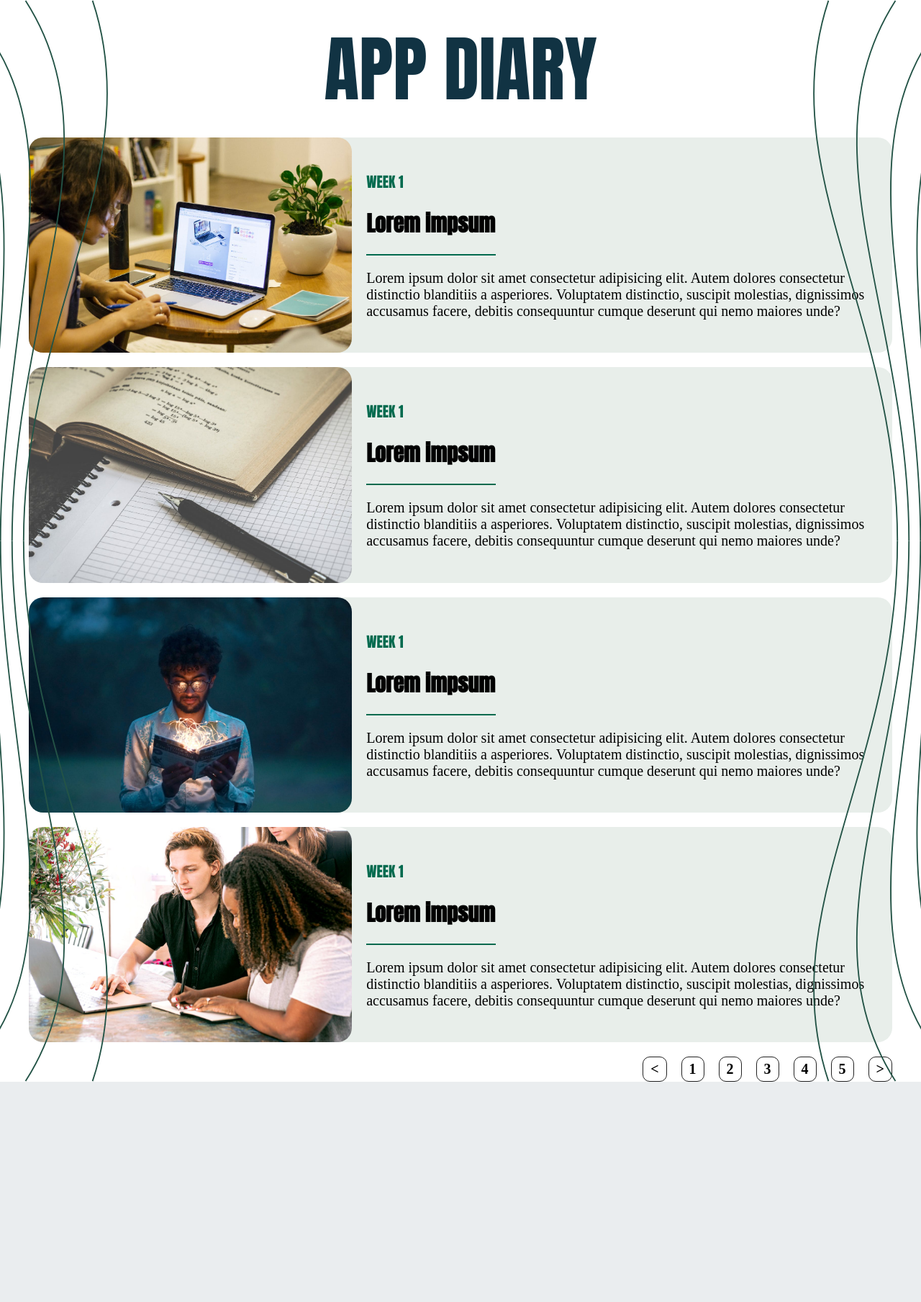
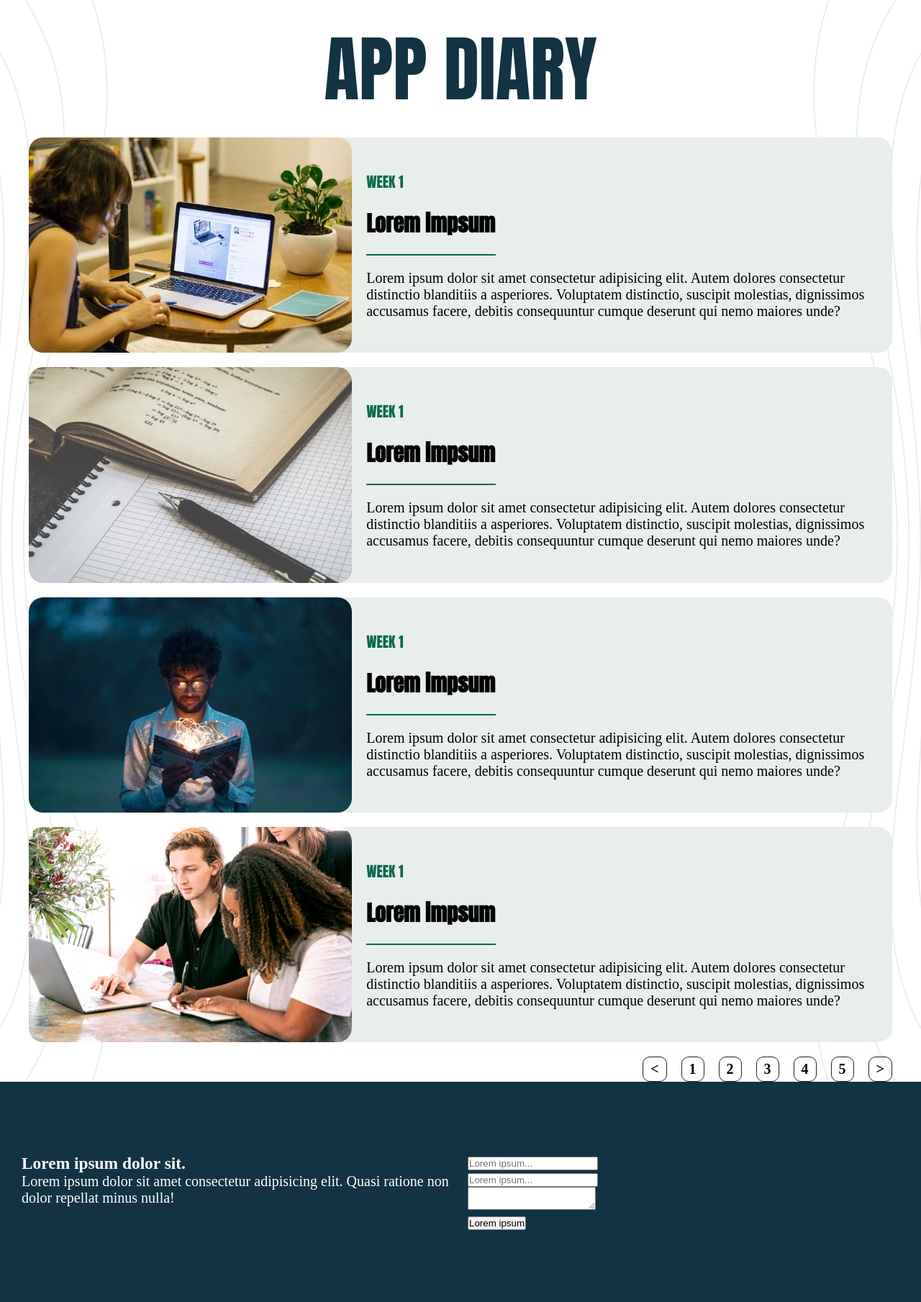
Before and after one commit to kitkatbut/appDiary, a PHP site: page / in a window 1280 px wide. Shown: the part 80-1889 px from the top of the page at 72% size. Before the commit the page ends 1583 px from the top, so only its background shows below. Run offline with PHP 8.4, Linux system fonts and the light colour scheme.

Commit message:
Découpage du code (header, nav, footer) Création de la page footer (header, nav, footer)

```diff
--- a/css/style.css
+++ b/css/style.css
@@ -145,8 +145,15 @@ h1 {
     border: 1px solid var(--green);
     width: 180px;
 }
-
-
+/*##### FOOTER FOOTER FOOTER FOOTER FOOTER FOOTER ####*/
+footer {
+    background: var(--blue);
+    color: #fff;
+    display: flex;
+    gap: 2rem;
+    padding: 10rem 3rem;
+}
+footer div {flex: 1;}
 @media screen and (min-width:768px) {
     .main {
         position: relative;
@@ -161,6 +168,8 @@ h1 {
         bottom:0;
         background-position: right center;
         background-size: cover;
+        opacity:0.1;
+        z-index: -1;
     }
 
 
--- /dev/null
+++ b/footer.php
@@ -0,0 +1,16 @@
+<footer class="footer">
+        <div class="left">
+            <h3>Lorem ipsum dolor sit.</h3>
+            <p>Lorem ipsum dolor sit amet consectetur adipisicing elit. Quasi ratione non dolor repellat minus nulla!</p>
+
+        </div>
+
+        <div class="right">
+            <form action="">
+                <input type="text" name="" id="" placeholder="Lorem ipsum..."><br/>
+                <input type="text" name="" id="" placeholder="Lorem ipsum..."><br/>
+                <textarea name="" id=""></textarea><br/>
+                <button type="submit">Lorem ipsum</button>
+            </form>
+        </div>
+    </footer>
--- /dev/null
+++ b/header.php
@@ -0,0 +1,12 @@
+<!DOCTYPE html>
+<html lang="fr">
+<head>
+    <meta charset="UTF-8">
+    <meta name="viewport" content="width=device-width, initial-scale=1.0">
+    <title>App Diary</title>
+    <link rel="preconnect" href="https://fonts.googleapis.com">
+    <link rel="preconnect" href="https://fonts.gstatic.com" crossorigin>
+    <link href="https://fonts.googleapis.com/css2?family=Anton&display=swap" rel="stylesheet">
+    <link rel="stylesheet" href='css/style.css'>
+</head>
+<body>
--- a/index.php
+++ b/index.php
@@ -1,44 +1,6 @@
-<!DOCTYPE html>
-<html lang="fr">
-<head>
-    <meta charset="UTF-8">
-    <meta name="viewport" content="width=device-width, initial-scale=1.0">
-    <title>App Diary</title>
-    <link rel="preconnect" href="https://fonts.googleapis.com">
-    <link rel="preconnect" href="https://fonts.gstatic.com" crossorigin>
-    <link href="https://fonts.googleapis.com/css2?family=Anton&display=swap" rel="stylesheet">
-    <link rel="stylesheet" href='css/style.css'>
-</head>
-<body>
+<?php require_once 'header.php'; ?>
 
-    <header>
-        <nav>
-            <ul>
-            <li>
-                <a href="./index.php" class="nav__item nav__brand">
-                    <svg viewBox="0 0 60.7863869853 60.7863869853" aria-hidden="true" class="nav__brand-image">
-                        <path class="svg__brand" d="m45.589790239,30.3931934927c8.3928407749,0,15.1965967463-6.8037559715,15.1965967463-15.1965967463S53.9826310139,0,45.589790239,0H15.196554313C6.8037135382,0,0,6.8037559715,0,15.1965967463v30.3931934927c0,8.3928407749,6.8037135382,15.1965967463,15.196554313,15.1965967463h30.393235926c8.3928407749,0,15.1965967463-6.8037559715,15.1965967463-15.1965967463s-6.8037559715-15.1965967463-15.1965967463-15.1965967463Z"/>
-                    </svg>
-                    My Journal
-                </a>
-            </li>
-
-
-                <li>
-                    <a href="form.php" class="nav__item new__entry__item" aria-hidden="true">
-                    <!--<img src="./images/svg/plus.svg" alt="icon plus">-->
-                    <svg width="30" height="30" viewBox="0 0 44.4901230052 44.4901230053"class="nav__plus__image">
-                    <g class="svg__plus">
-                            <circle  cx="22.2450615026" cy="22.2450615026" r="21.2450615026"/>
-                            <line  x1="22.2450615026" y1="13.4699274037" x2="22.2450615026" y2="31.0201956015"/>
-                            <line  x1="31.0201956015" y1="22.2450658041" x2="13.4699274037" y2="22.2450572011"/>
-                        </g>
-                    </svg>
-                    New Entry</a>
-                </li>
-            </ul>
-        </nav>
-    </header>
+<?php require_once 'nav.php'; ?>
 
     <main class="main">
         <h1>App Diary</h1>
@@ -93,6 +55,8 @@
              </ul>
         </section>
     </main>
+    <?php require_once 'footer.php'; ?>
+
 
 </body>
 </html>
--- /dev/null
+++ b/nav.php
@@ -0,0 +1,28 @@
+<header>
+        <nav>
+            <ul>
+            <li>
+                <a href="./index.php" class="nav__item nav__brand">
+                    <svg viewBox="0 0 60.7863869853 60.7863869853" aria-hidden="true" class="nav__brand-image">
+                        <path class="svg__brand" d="m45.589790239,30.3931934927c8.3928407749,0,15.1965967463-6.8037559715,15.1965967463-15.1965967463S53.9826310139,0,45.589790239,0H15.196554313C6.8037135382,0,0,6.8037559715,0,15.1965967463v30.3931934927c0,8.3928407749,6.8037135382,15.1965967463,15.196554313,15.1965967463h30.393235926c8.3928407749,0,15.1965967463-6.8037559715,15.1965967463-15.1965967463s-6.8037559715-15.1965967463-15.1965967463-15.1965967463Z"/>
+                    </svg>
+                    My Journal
+                </a>
+            </li>
+
+
+                <li>
+                    <a href="form.php" class="nav__item new__entry__item" aria-hidden="true">
+                    <!--<img src="./images/svg/plus.svg" alt="icon plus">-->
+                    <svg width="30" height="30" viewBox="0 0 44.4901230052 44.4901230053"class="nav__plus__image">
+                    <g class="svg__plus">
+                            <circle  cx="22.2450615026" cy="22.2450615026" r="21.2450615026"/>
+                            <line  x1="22.2450615026" y1="13.4699274037" x2="22.2450615026" y2="31.0201956015"/>
+                            <line  x1="31.0201956015" y1="22.2450658041" x2="13.4699274037" y2="22.2450572011"/>
+                        </g>
+                    </svg>
+                    New Entry</a>
+                </li>
+            </ul>
+        </nav>
+    </header>
```
Also changed, not shown: form.php (added, +10 -0 lines).
